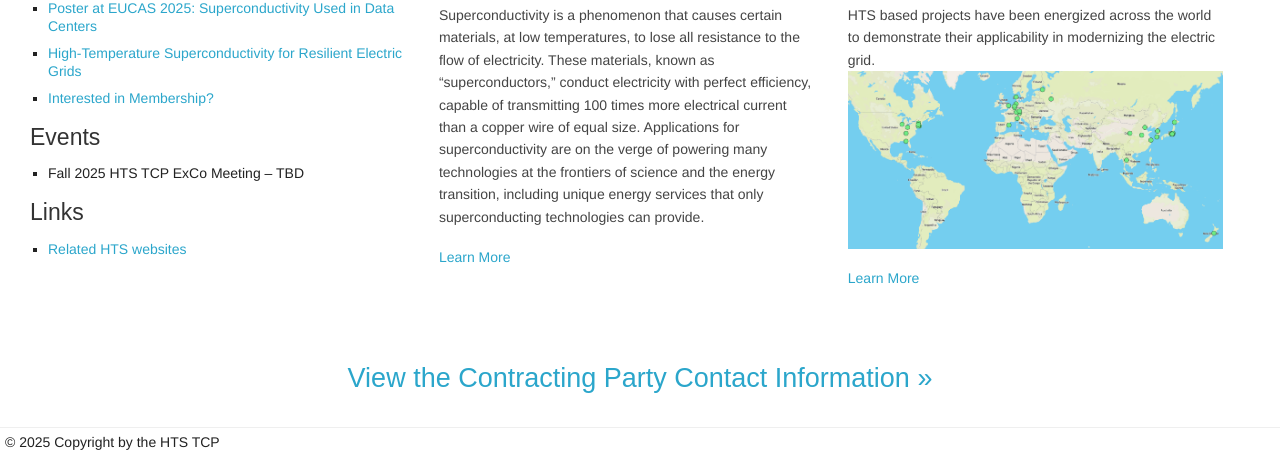
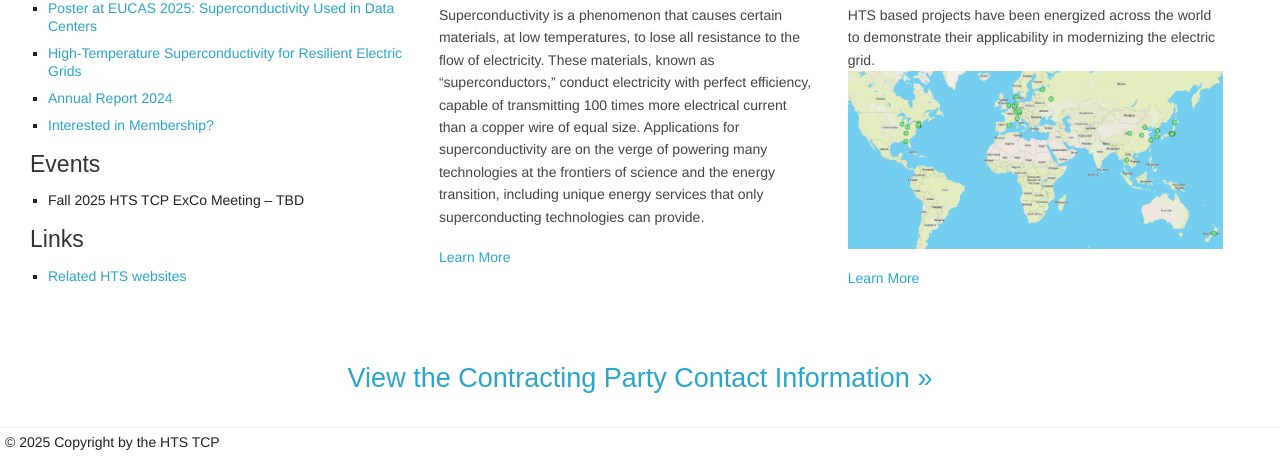
Before and after one commit to Energetics-Incorporated/IEAHTS, a plain HTML site: page index.html in a window 1280 px wide. Shown: the part 945-1401 px from the top of the page. Drawn offline with nearby package versions, Linux system fonts and the light colour scheme.

Commit message:
2024 Annual Report

```diff
--- a/index.html
+++ b/index.html
@@ -145,6 +145,7 @@
                   <ul>
                     <li><a href="https://ieahts.org/downloads/2025/Poster_EUCAS_2025_Final.pdf" target="_blank">Poster at EUCAS 2025: Superconductivity Used in Data Centers</a></li>
                     <li><a href="https://ieahts.org/downloads/2024/HTS_for_Resilient_Electric_Grids_Final.pdf" target="_blank">High-Temperature Superconductivity for Resilient Electric Grids</a></li>
+                    <li><a href="https://ieahts.org/downloads/2025/2024_HTS_TCP_Annual_Report_Print.pdf" target="_blank">Annual Report 2024</a></li>
                     <li><a href="https://ieahts.org/about-us/strategic-direction">Interested in Membership?</a></li>
                   </ul>
                   <h4>Events</h4>
```
